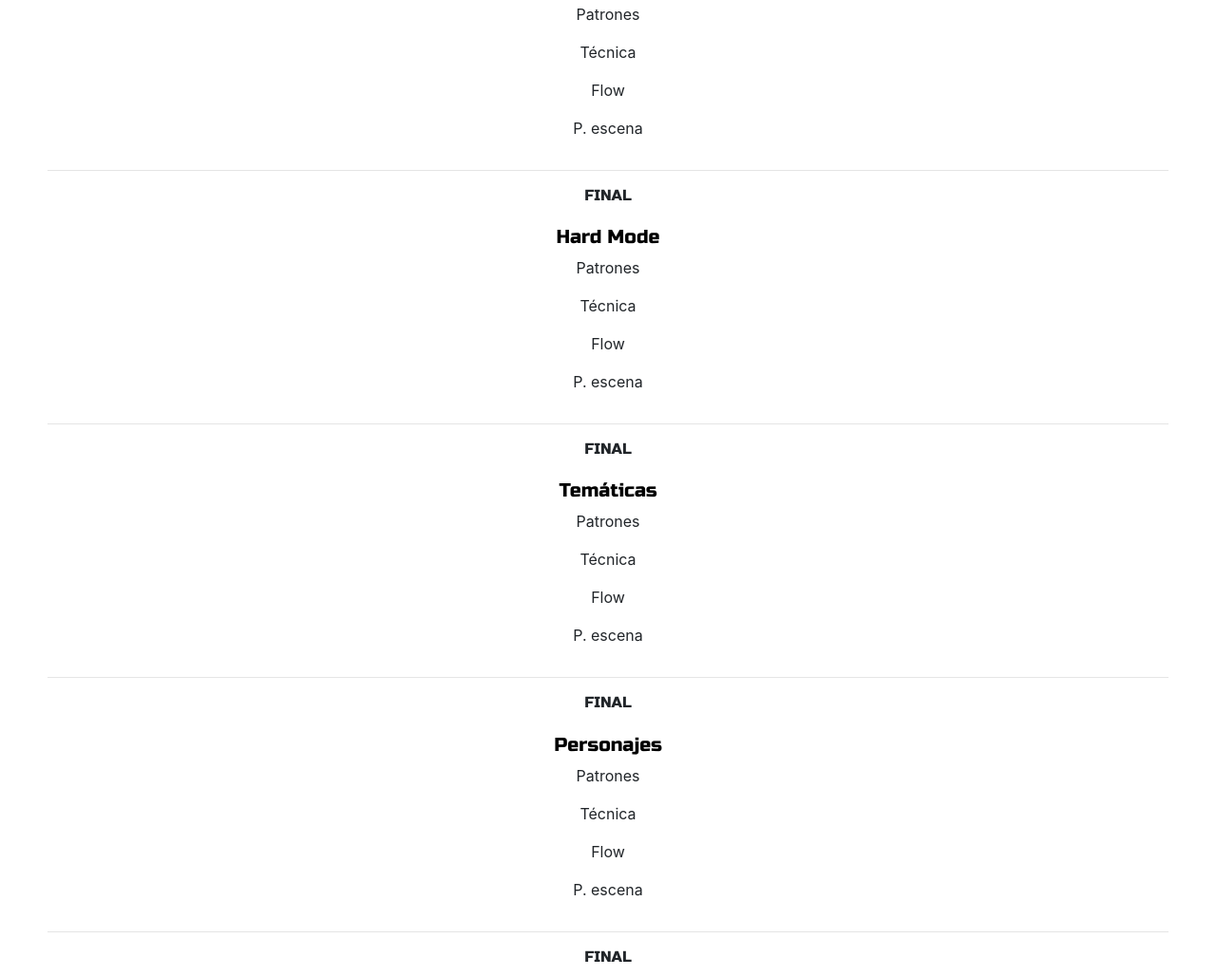
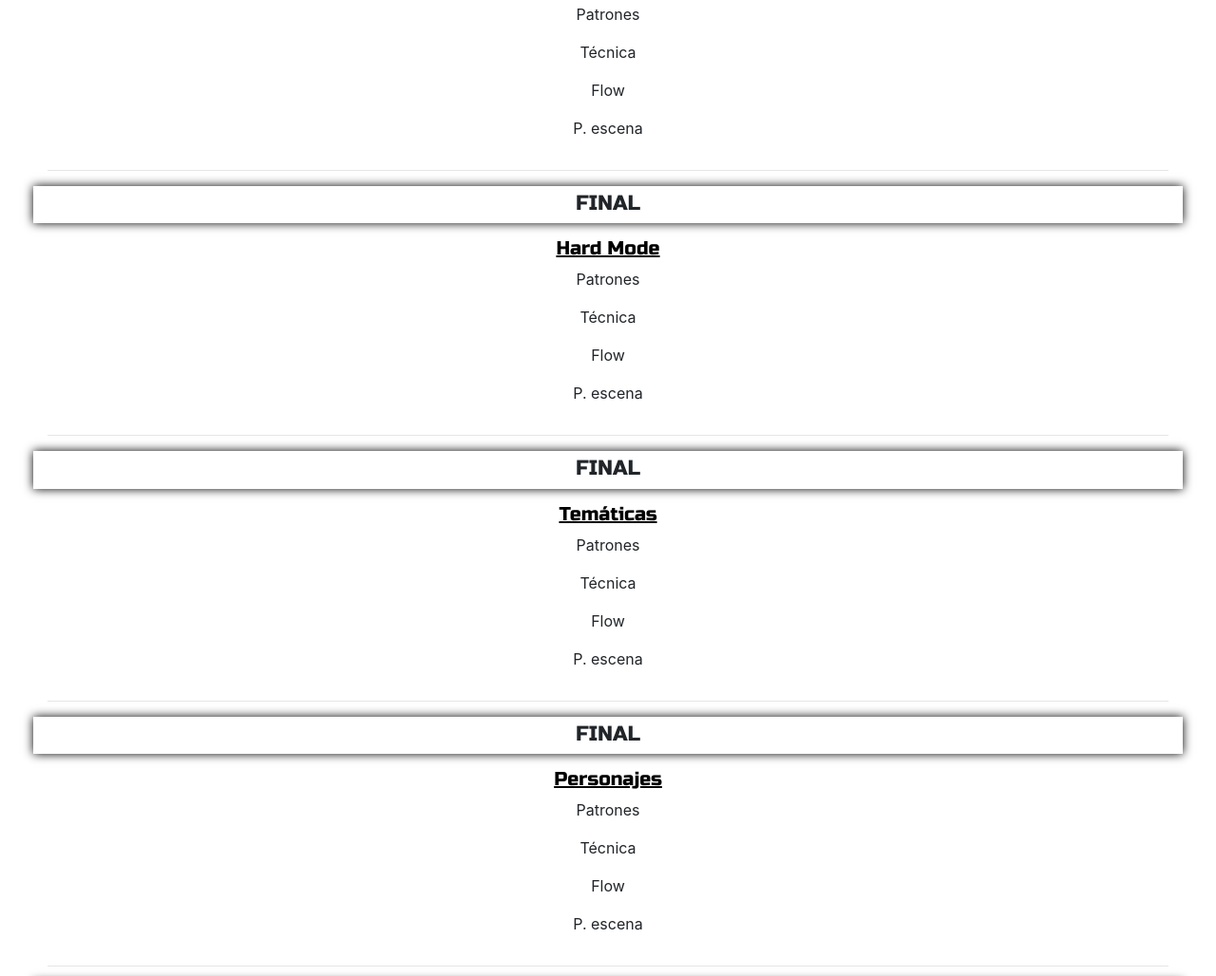
Before and after one commit to LeoNardelli01/rapSpreadSheet, a plain HTML site: page menu/resultados.html in a window 1280 px wide. Shown: the part 124-1152 px from the top of the page at 95% size. Drawn offline with nearby package versions, Linux system fonts and the light colour scheme.

Commit message:
cambios css en resultados, seguir

```diff
--- a/css/resultados.css
+++ b/css/resultados.css
@@ -13,10 +13,11 @@ h3{
   font-family: 'Russo One', sans-serif;
   font-size: 50px;
   color: black;
+
 }
 h4{
   font-family: 'Russo One', sans-serif;
-  font-size: 16px !important;
+  font-size: 22px !important;
 
 }
 
@@ -55,6 +56,7 @@ h4{
   font-size: 20px;
   color: black;
   margin-top: 15px;
+  text-decoration: underline;
 
 }
 .resultados{
@@ -78,3 +80,7 @@ h4{
   color: white;
   text-shadow: 0px 0px 10px white;
 }
+.finalShadow{
+  box-shadow:  0px 0px 10px black;
+  padding-top: 5px;
+}
--- a/menu/resultados.html
+++ b/menu/resultados.html
@@ -81,7 +81,7 @@
       </div>
       <hr>
 
-      <div class="row">
+      <div class="row finalShadow">
         <div class="col">
           <h4 id="em_totalP1" class="text-center"></h4>
         </div>
@@ -91,6 +91,7 @@
         <div class="col">
           <h4 id="em_totalP2" class="text-center"></h4>
         </div>
+
       </div>
       <!-- FIn resultados EasyMode-->
 
@@ -152,7 +153,7 @@
       </div>
       <hr>
 
-      <div class="row">
+      <div class="row finalShadow">
         <div class="col">
           <h4 id="hm_totalP1" class="text-center"></h4>
         </div>
@@ -222,7 +223,7 @@
       </div>
       <hr>
 
-      <div class="row">
+      <div class="row finalShadow">
         <div class="col">
           <h4 id="te_totalP1" class="text-center"></h4>
         </div>
@@ -292,7 +293,7 @@
       </div>
       <hr>
 
-      <div class="row">
+      <div class="row finalShadow">
         <div class="col">
           <h4 id="pe_totalP1" class="text-center"></h4>
         </div>
@@ -362,7 +363,7 @@
       </div>
       <hr>
 
-      <div class="row">
+      <div class="row finalShadow">
         <div class="col">
           <h4 id="li_totalP1" class="text-center"></h4>
         </div>
@@ -432,7 +433,7 @@
       </div>
       <hr>
 
-      <div class="row">
+      <div class="row finalShadow">
         <div class="col">
           <h4 id="de_totalP1" class="text-center"></h4>
         </div>
```
